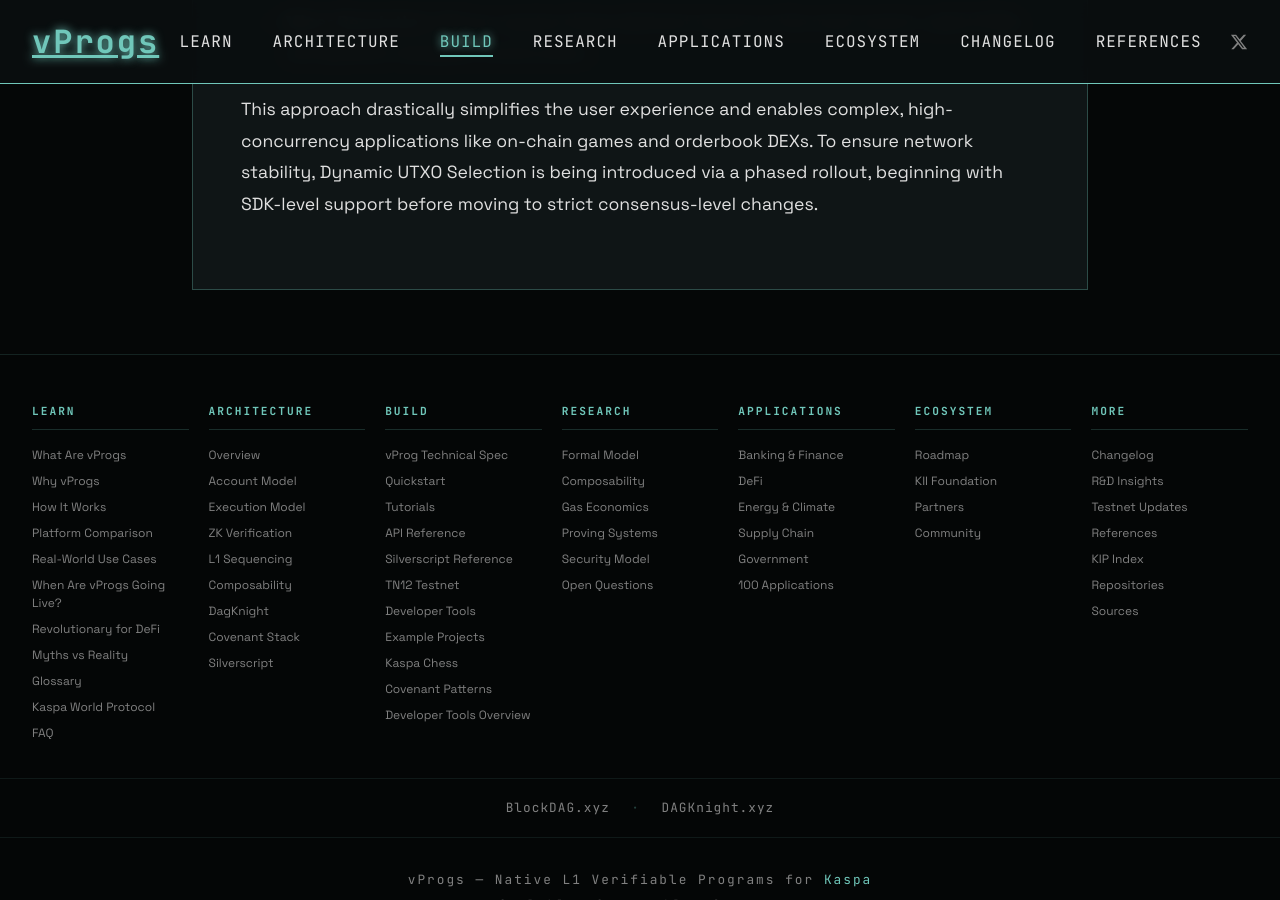
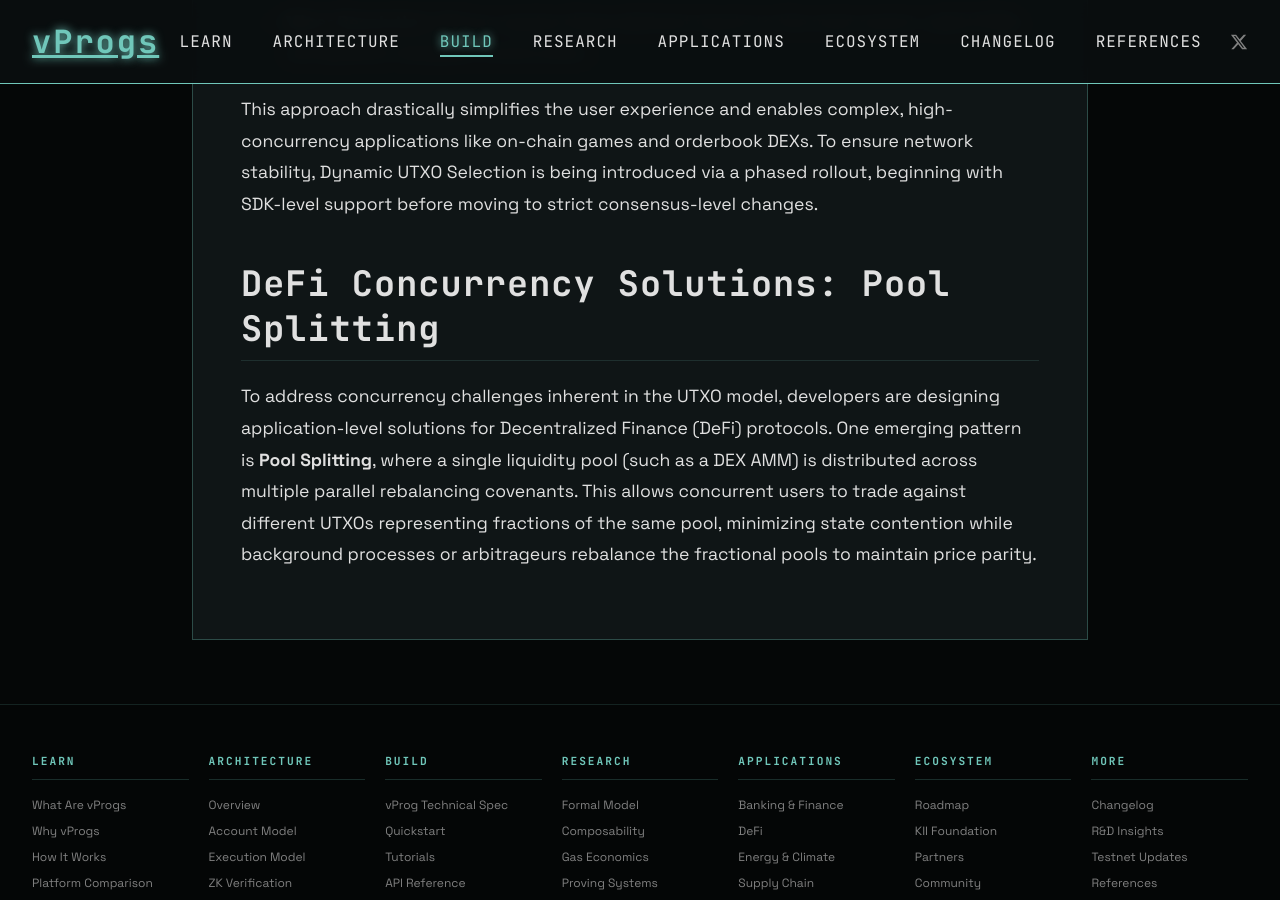
Before and after one commit to creative-inference/vprogs.xyz, a Jekyll site: the page built from build/covenant-patterns.md, in a window 1280 px wide and 900 px high, scrolled down 1296 px. Built offline with Jekyll 4.4.1, drawn with Linux system fonts in a browser that asks for light colours.

Commit message:
Add DeFi concurrency pool splitting pattern [auto]

```diff
--- a/build/covenant-patterns.md
+++ b/build/covenant-patterns.md
@@ -27,3 +27,7 @@
 *   **Miner Resolution:** Miners resolve these abstract inputs to the most recent, valid UTXOs during block template construction.
 
 This approach drastically simplifies the user experience and enables complex, high-concurrency applications like on-chain games and orderbook DEXs. To ensure network stability, Dynamic UTXO Selection is being introduced via a phased rollout, beginning with SDK-level support before moving to strict consensus-level changes.
+
+## DeFi Concurrency Solutions: Pool Splitting
+
+To address concurrency challenges inherent in the UTXO model, developers are designing application-level solutions for Decentralized Finance (DeFi) protocols. One emerging pattern is **Pool Splitting**, where a single liquidity pool (such as a DEX AMM) is distributed across multiple parallel rebalancing covenants. This allows concurrent users to trade against different UTXOs representing fractions of the same pool, minimizing state contention while background processes or arbitrageurs rebalance the fractional pools to maintain price parity.
```
